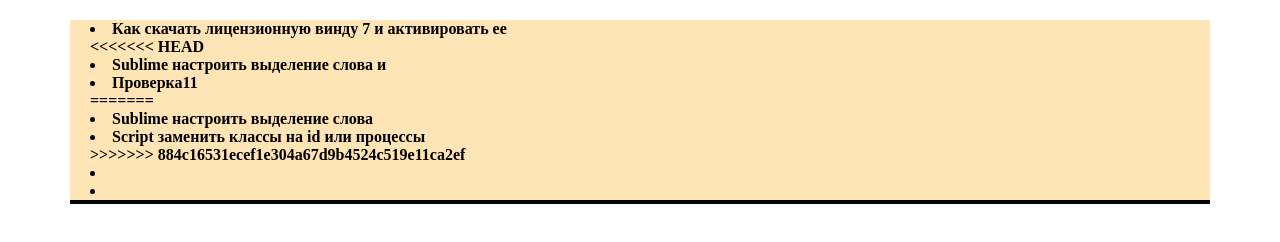
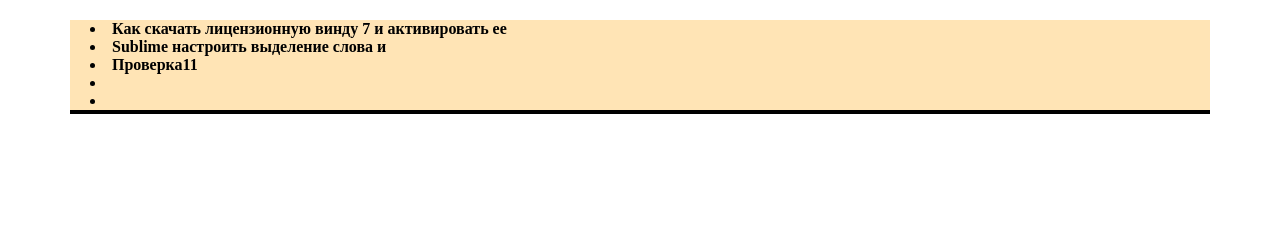
Before and after one commit to Butek1/Butek1.github.io, a plain HTML site: page index.html in a window 1280 px wide. Drawn offline with Linux system fonts and the light colour scheme.

Commit message:
Быстрое

```diff
--- a/index.html
+++ b/index.html
@@ -19,13 +19,8 @@
 	<div>
 
 		<li>Как скачать лицензионную винду 7 и активировать ее</li>
-<<<<<<< HEAD
 		<li>Sublime настроить выделение слова и </li>
 		<li>Проверка11</li>
-=======
-		<li>Sublime настроить выделение слова</li>
-		<li>Script заменить классы на id или процессы</li>
->>>>>>> 884c16531ecef1e304a67d9b4524c519e11ca2ef
 		<li></li>
 		<li></li>
 
```
